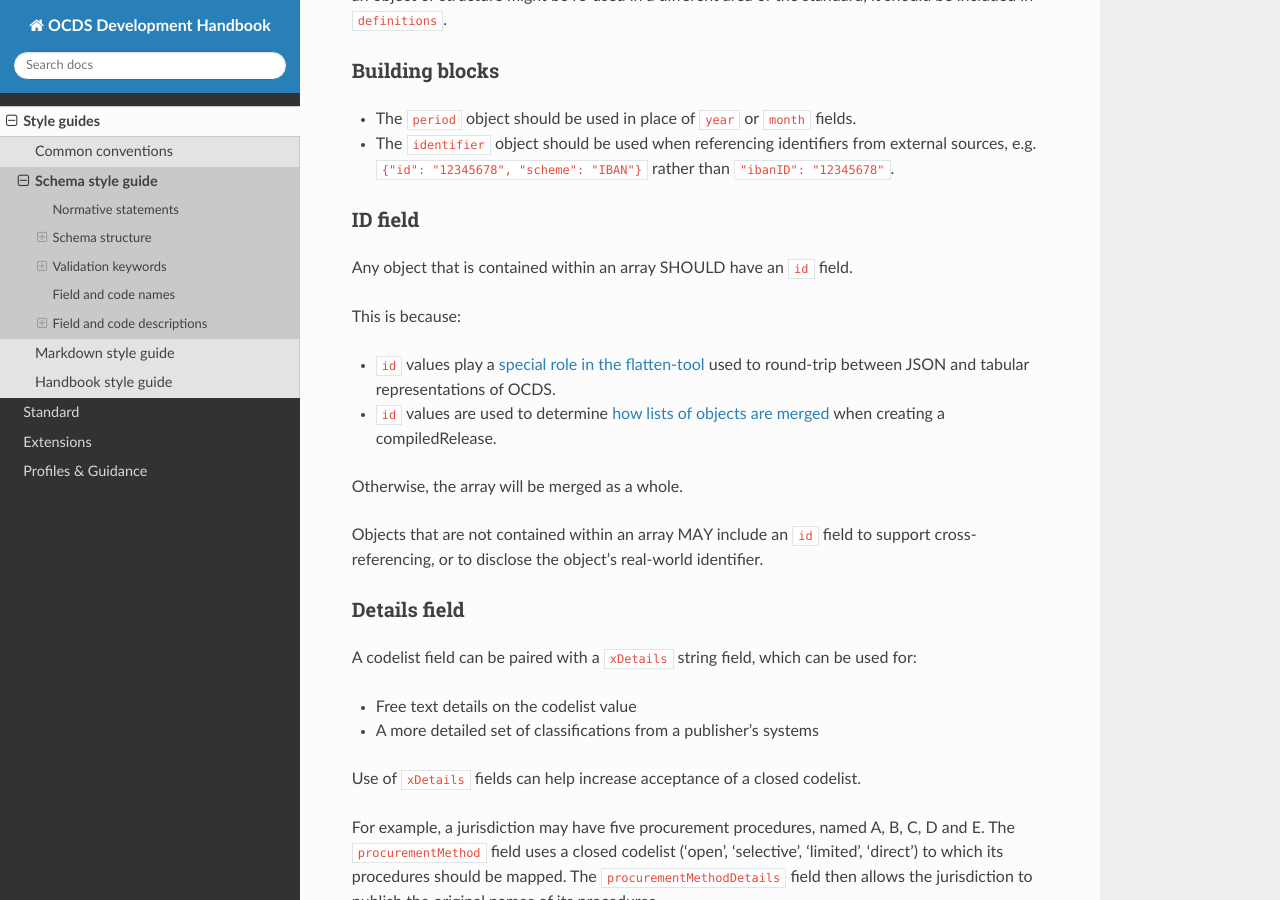
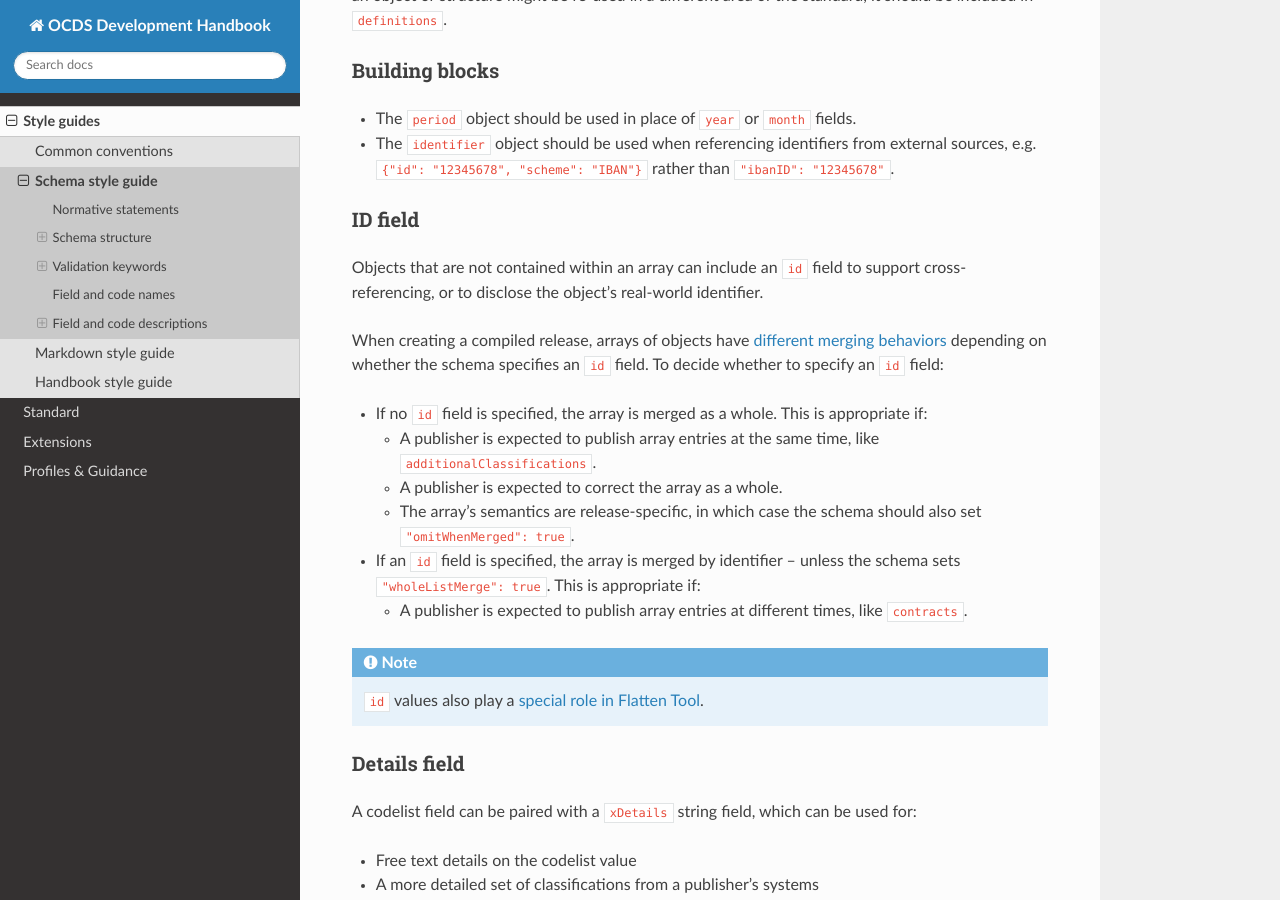
Before and after one commit to open-contracting/standard-development-handbook, a Sphinx documentation site: the page built from docs/meta/schema_style_guide.rst, in a window 1280 px wide and 900 px high, scrolled down 851 px. Built offline with Sphinx 7.4.7 and the Read the Docs theme 2.0.0, drawn with Linux system fonts in a browser that asks for light colours; some of the changed text lies outside the part shown.

Commit message:
meta/schema_style_guide: Clarify when to add id fields, closes #245

```diff
--- a/docs/meta/schema_style_guide.rst
+++ b/docs/meta/schema_style_guide.rst
@@ -35,16 +35,23 @@ Building blocks
 ID field
 ~~~~~~~~
 
-Any object that is contained within an array SHOULD have an ``id`` field.
+Objects that are not contained within an array can include an ``id`` field to support cross-referencing, or to disclose the object's real-world identifier.
 
-This is because:
+When creating a compiled release, arrays of objects have `different merging behaviors <https://standard.open-contracting.org/latest/en/schema/merging/#array-values>`__ depending on whether the schema specifies an ``id`` field. To decide whether to specify an ``id`` field:
 
--  ``id`` values play a `special role in the flatten-tool <https://flatten-tool.readthedocs.io/en/latest/unflatten/#relationships-using-identifiers>`__ used to round-trip between JSON and tabular representations of OCDS.
--  ``id`` values are used to determine `how lists of objects are merged <https://standard.open-contracting.org/latest/en/schema/merging/#identifier-merge>`__ when creating a compiledRelease.
+-  If no ``id`` field is specified, the array is merged as a whole. This is appropriate if:
 
-Otherwise, the array will be merged as a whole.
+   -  A publisher is expected to publish array entries at the same time, like ``additionalClassifications``.
+   -  A publisher is expected to correct the array as a whole.
+   -  The array's semantics are release-specific, in which case the schema should also set ``"omitWhenMerged": true``.
 
-Objects that are not contained within an array MAY include an ``id`` field to support cross-referencing, or to disclose the object's real-world identifier.
+-  If an ``id`` field is specified, the array is merged by identifier – unless the schema sets ``"wholeListMerge": true``. This is appropriate if:
+
+   -  A publisher is expected to publish array entries at different times, like ``contracts``.
+
+.. note::
+
+   ``id`` values also play a `special role in Flatten Tool <https://flatten-tool.readthedocs.io/en/latest/unflatten/#relationships-using-identifiers>`__.
 
 Details field
 ~~~~~~~~~~~~~
@@ -102,7 +109,7 @@ Any non-required field pointing to a literal or an array of literals should supp
      }
    }
 
-Allowing properties to be ``null`` is important to the `merging process <https://standard.open-contracting.org/latest/en/schema/merging/>`__, in which ``null`` is used to `remove a value from the compiledRelease <https://standard.open-contracting.org/latest/en/schema/reference/#emptying-fields-and-values>`__.
+Allowing properties to be ``null`` is important to the `merging process <https://standard.open-contracting.org/latest/en/schema/merging/>`__, in which ``null`` is used to `remove a value from the compiled release <https://standard.open-contracting.org/latest/en/schema/reference/#emptying-fields-and-values>`__.
 
 Any non-required field pointing to an array of objects should not allow ``null`` as a value; array entries should be explicitly tagged for removal following the pattern outlined in `#232 <https://github.com/open-contracting/standard/issues/232>`__.
 
```
